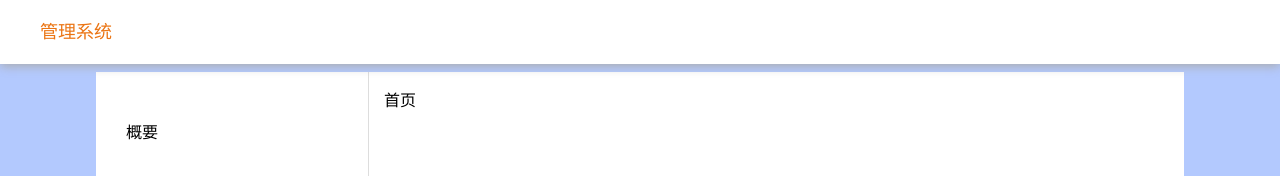
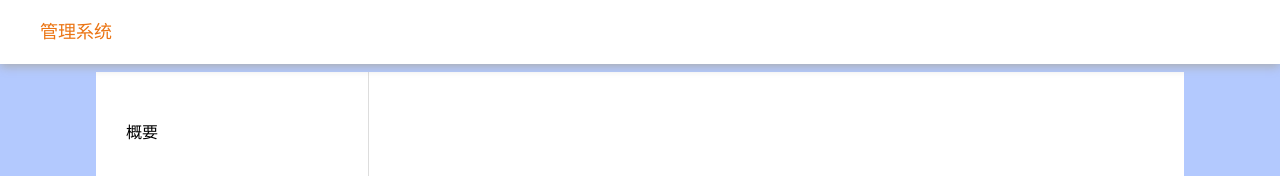
Before and after one commit to Lyuing/react_demo_pc, a React (Create React App) app: page /view in a window 1280 px wide. Shown: the top 176 px of the page. Built offline with nearby package versions, Linux system fonts and the light colour scheme.

Commit message:
路由封装

```diff
--- a/src/components/block/Block.jsx
+++ b/src/components/block/Block.jsx
@@ -1,11 +1,14 @@
 import React, { Component } from 'react'
 import style from './Block.module.css'
+import RouterView from '../../router/RouterView'
 
 export class Block extends Component {
   render() {
     return (
       <div className={style.block}>
-        <div className={style.bread}>首页</div>
+        <div className={style.bread}>
+          <RouterView routes={this.props.routes}/>
+        </div>
       </div>
     )
   }
--- a/src/index.js
+++ b/src/index.js
@@ -1,6 +1,6 @@
 import React from 'react';
 import ReactDOM from 'react-dom';
-import { BrowserRouter, withRouter } from 'react-router-dom';
+import { BrowserRouter } from 'react-router-dom';
 import './index.css';
 import App from './App';
 
--- a/src/router/RouterView.jsx
+++ b/src/router/RouterView.jsx
@@ -3,19 +3,18 @@ import {Switch, Route, Redirect} from 'react-router-dom'
 
 class RouterView extends Component {
   render () {
-    let { routes } = this.props;
-    console.log(routes)
-    console.log('routes')
+    let routes = this.props.routes || [];
+    console.log('routes', routes)
     return (
       <Switch>
         {
-          routes.map((item, key)=> {
+          routes.map((item, index)=> {
             console.log('item', item)
             return !item.redirect ?
-              <Route path={item.path} key={key} exact={item.exact} render={
+              <Route path={item.path} key={index} exact={item.exact} render={
                 props => <item.component {...props} routes={item.children} />
               } /> :
-              <Redirect from={item.path} to={item.redirect} key={key}/>
+              <Redirect from={item.path} to={item.redirect} key={index}/>
           })
         }
       </Switch>
--- a/src/router/index.js
+++ b/src/router/index.js
@@ -1,5 +1,5 @@
 import Auth from '../view/auth/Auth'
-import View from '../view/View'
+import View from '../view'
 
 const routeList = [
   {
@@ -10,6 +10,7 @@ const routeList = [
   {
     path: '/view',
     component: View,
+    children: [],
   },
 ]
 
--- a/src/view/View.jsx
+++ b/src/view/index.jsx
@@ -3,7 +3,7 @@ import Head from '../components/head/Head'
 import Menu from "../components/menu/Menu"
 import Block from "../components/block/Block"
 
-import style from "./view.module.css";
+import style from "./index.module.css";
 
 export class View extends Component {
   render() {
@@ -12,7 +12,7 @@ export class View extends Component {
         <Head></Head>
         <div className={style.layout}>
           <Menu/>
-          <Block/>
+          <Block routes={this.props.routes}/>
         </div>
       </div>
     )
```
Also changed, not shown: src/view/index.module.css (renamed from src/view/view.module.css).
